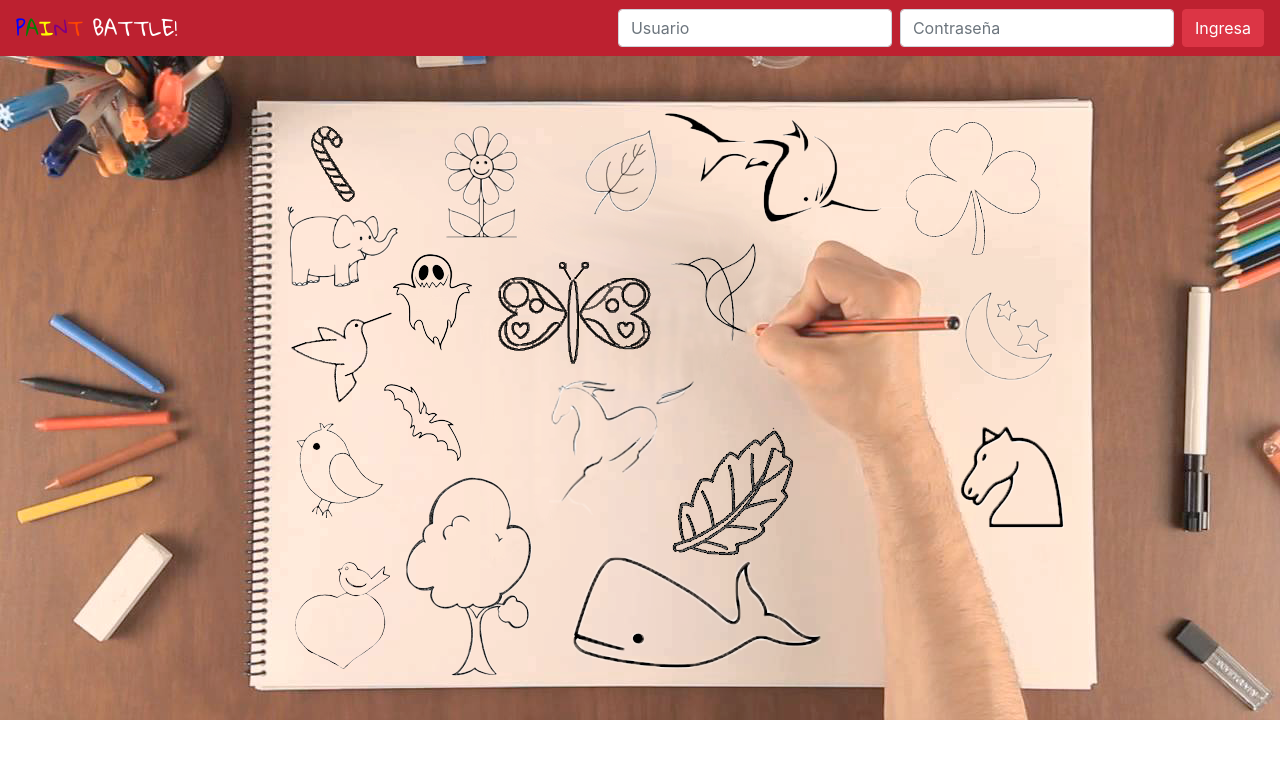
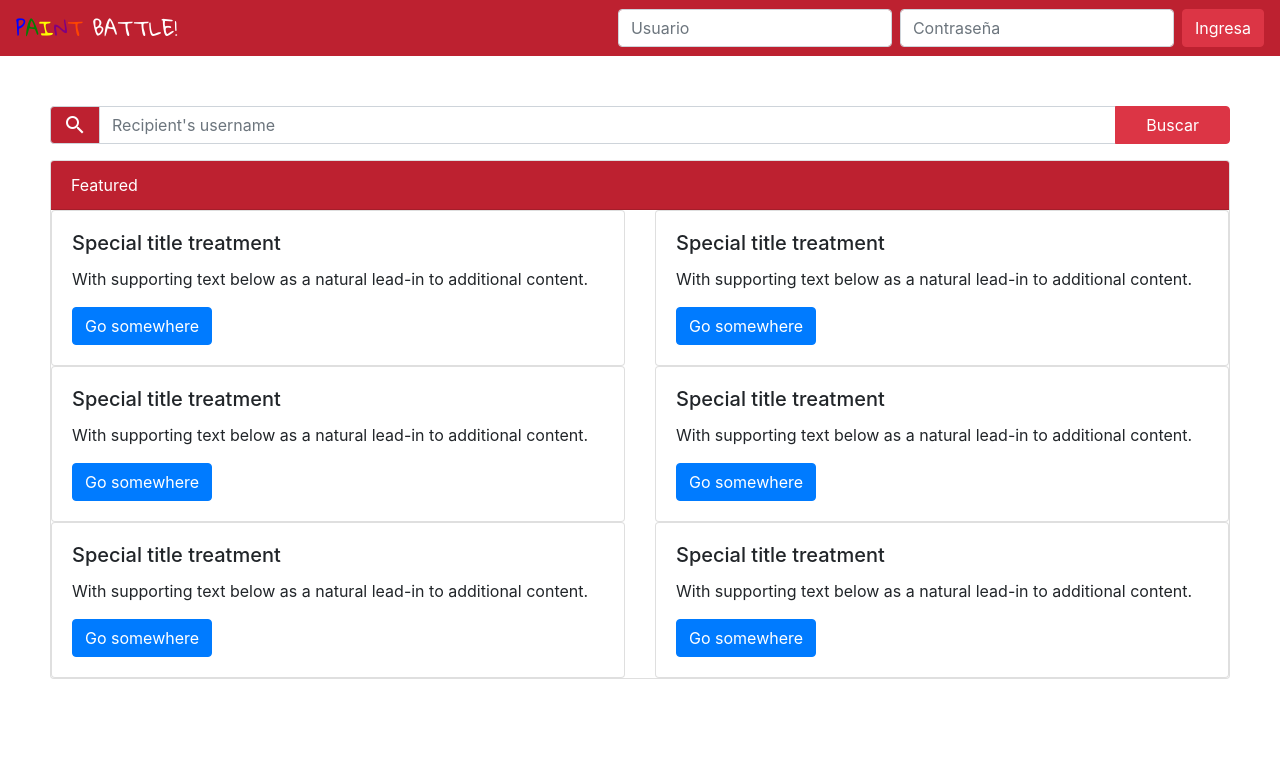
Before and after one commit to Cotz120/Artisan, an Angular app in the folder Fronted/: page /serchingLobby in a window 1280 px wide. Before the commit this address led to /. Shown: the top 758 px of the page. Built offline with nearby package versions, Linux system fonts and the light colour scheme.

Commit message:
view serch-lobby

```diff
--- a/Fronted/src/app/login/login.component.html
+++ b/Fronted/src/app/login/login.component.html
@@ -5,7 +5,7 @@
     you can substitue the span of reauth email for a input with the email and
     include the remember me checkbox
     -->
-    <div class="container">
+    <div class="container" style="background-color: red">
         <div style="background-color: #b5a8a891" class="card card-container">
             <h2 style="text-align: center">REGISTRATE!</h2>
             <br>
--- /dev/null
+++ b/Fronted/src/app/serch-lobby/serch-lobby.component.html
@@ -0,0 +1,86 @@
+<link rel="stylesheet" href="https://stackpath.bootstrapcdn.com/bootstrap/4.3.1/css/bootstrap.min.css" integrity="sha384-ggOyR0iXCbMQv3Xipma34MD+dH/1fQ784/j6cY/iJTQUOhcWr7x9JvoRxT2MZw1T" crossorigin="anonymous">
+<script src="https://stackpath.bootstrapcdn.com/bootstrap/4.3.1/js/bootstrap.min.js" integrity="sha384-JjSmVgyd0p3pXB1rRibZUAYoIIy6OrQ6VrjIEaFf/nJGzIxFDsf4x0xIM+B07jRM" crossorigin="anonymous"></script>
+<script src="https://code.jquery.com/jquery-3.3.1.slim.min.js" integrity="sha384-q8i/X+965DzO0rT7abK41JStQIAqVgRVzpbzo5smXKp4YfRvH+8abtTE1Pi6jizo" crossorigin="anonymous"></script>
+<script src="https://cdnjs.cloudflare.com/ajax/libs/popper.js/1.14.7/umd/popper.min.js" integrity="sha384-UO2eT0CpHqdSJQ6hJty5KVphtPhzWj9WO1clHTMGa3JDZwrnQq4sF86dIHNDz0W1" crossorigin="anonymous"></script>
+<link href="https://fonts.googleapis.com/icon?family=Material+Icons"
+      rel="stylesheet">
+<div style="padding: 50px;">
+  <div class="input-group mb-3">
+      <div class="input-group-prepend">
+        <span style="background-color: #bd2130" class="input-group-text" id="basic-addon1">
+          <span style="color: white" class="material-icons">
+              search
+          </span>
+        </span>
+
+        </div>
+    <input style="width: auto" type="text" class="form-control" placeholder="Recipient's username" aria-label="Recipient's username" aria-describedby="basic-addon2">
+    <div class="input-group-append">
+      <button class="btn btn-danger" type="button">&nbsp;&nbsp;&nbsp;&nbsp;Buscar&nbsp;&nbsp;&nbsp;&nbsp;</button>
+    </div>
+  </div>
+
+
+  <div class="card" style="width: 100wh;">
+      <div style="background-color: #bd2130; color:white" class="card-header">
+        Featured
+      </div>
+      <div class="row">
+          <div class="col-sm-6">
+            <div class="card">
+              <div class="card-body">
+                <h5 class="card-title">Special title treatment</h5>
+                <p class="card-text">With supporting text below as a natural lead-in to additional content.</p>
+                <a href="#" class="btn btn-primary">Go somewhere</a>
+              </div>
+            </div>
+          </div>
+          <div class="col-sm-6">
+              <div class="card">
+                <div class="card-body">
+                  <h5 class="card-title">Special title treatment</h5>
+                  <p class="card-text">With supporting text below as a natural lead-in to additional content.</p>
+                  <a href="#" class="btn btn-primary">Go somewhere</a>
+                </div>
+              </div>
+            </div>
+          <div class="col-sm-6">
+            <div class="card">
+              <div class="card-body">
+                <h5 class="card-title">Special title treatment</h5>
+                <p class="card-text">With supporting text below as a natural lead-in to additional content.</p>
+                <a href="#" class="btn btn-primary">Go somewhere</a>
+              </div>
+            </div>
+          </div>
+          <div class="col-sm-6">
+              <div class="card">
+                <div class="card-body">
+                  <h5 class="card-title">Special title treatment</h5>
+                  <p class="card-text">With supporting text below as a natural lead-in to additional content.</p>
+                  <a href="#" class="btn btn-primary">Go somewhere</a>
+                </div>
+              </div>
+            </div>
+            <div class="col-sm-6">
+                <div class="card">
+                  <div class="card-body">
+                    <h5 class="card-title">Special title treatment</h5>
+                    <p class="card-text">With supporting text below as a natural lead-in to additional content.</p>
+                    <a href="#" class="btn btn-primary">Go somewhere</a>
+                  </div>
+                </div>
+              </div>
+            <div class="col-sm-6">
+              <div class="card">
+                <div class="card-body">
+                  <h5 class="card-title">Special title treatment</h5>
+                  <p class="card-text">With supporting text below as a natural lead-in to additional content.</p>
+                  <a href="#" class="btn btn-primary">Go somewhere</a>
+                </div>
+              </div>
+            </div>
+        </div>
+    </div>
+
+</div>
--- /dev/null
+++ b/Fronted/src/app/serch-lobby/serch-lobby.component.ts
@@ -0,0 +1,15 @@
+import { Component, OnInit } from '@angular/core';
+
+@Component({
+  selector: 'app-serch-lobby',
+  templateUrl: './serch-lobby.component.html',
+  styleUrls: ['./serch-lobby.component.css']
+})
+export class SerchLobbyComponent implements OnInit {
+
+  constructor() { }
+
+  ngOnInit() {
+  }
+
+}
--- a/Fronted/src/index.html
+++ b/Fronted/src/index.html
@@ -8,7 +8,7 @@
   <meta name="viewport" content="width=device-width, initial-scale=1">
   <link rel="icon" type="image/x-icon" href="favicon.ico">
 </head>
-<body class = "back">
+<body>
   <app-root></app-root>
 </body>
 </html>
```
Also changed, not shown: Fronted/src/app/app.module.ts (+6 -1 lines), Fronted/src/app/serch-lobby/serch-lobby.component.css (added), 2 other files (tests, documents, lock files or other folders).
